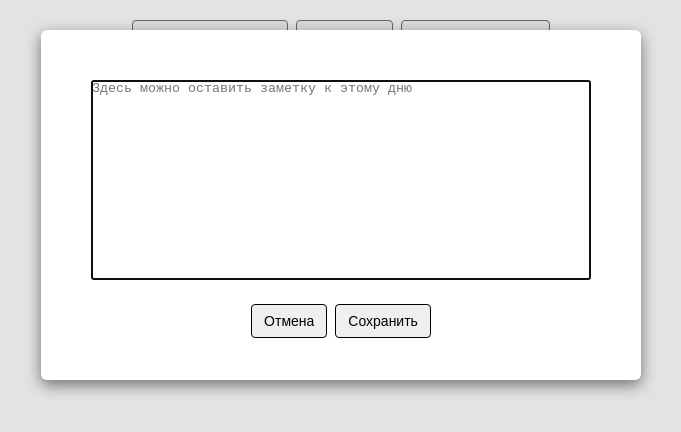
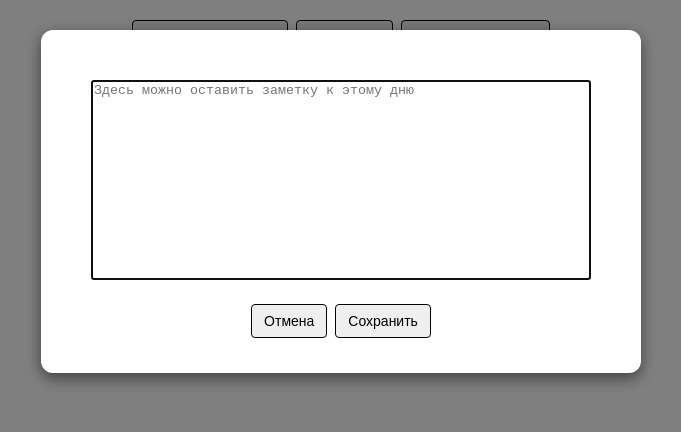
Before and after one commit to monolithphoenix/Calendar, a React (Create React App) app: page / in a window 1280 px wide. Both pictures are taken after a click on the element 640 px from the left and 175 px from the top of the page. Shown: the top 432 px of the page, without its empty margins (299-980 px from the left). Built offline with nearby package versions, Linux system fonts and the light colour scheme.

Commit message:
cleaned styles

```diff
--- a/src/components/calendar/calendar.jsx
+++ b/src/components/calendar/calendar.jsx
@@ -174,7 +174,7 @@ class Calendar extends Component {
         {this.renderCalendar()}
 
         {isModalShow &&
-          <div className={`${styles.modal}${isModalShow ? ' '+styles.modal__show+' '+styles.modal__opasity : ''}`}>
+          <div className={styles.modal}>
             <form className={styles.modal_dialog} onSubmit={this.saveNotes}>
               <textarea className={styles.text_area}
                 placeholder="Здесь можно оставить заметку к этому дню"
--- a/src/components/calendar/calendar.module.css
+++ b/src/components/calendar/calendar.module.css
@@ -18,6 +18,7 @@ th {
 .cell {
     cursor: pointer;
 }
+.btn:hover,
 .cell:hover {
     background-color: #ddd;
 }
@@ -25,26 +26,14 @@ th {
     background-color: #f06fc5;
 }
 .btn {
-    display: inline-block;
     margin: 20px 4px;
     font-weight: 400;
-    text-align: center;
-    white-space: nowrap;
-    vertical-align: middle;
-    -ms-touch-action: manipulation;
-    touch-action: manipulation;
     cursor: pointer;
-    background-image: none;
     border: 1px solid black;
     border-radius: 4px;
     padding: 6px 12px;
     font-size: 14px;
     line-height: 1.42857143;
-    border-radius: 4px;
-    -webkit-user-select: none;
-    -moz-user-select: none;
-    -ms-user-select: none;
-    user-select: none;
 }
 
 .modal {
@@ -53,29 +42,16 @@ th {
     right: 0;
     bottom: 0;
     left: 0;
-    z-index: 1050;
-    display: none;
-    overflow: hidden;
-    -webkit-overflow-scrolling: touch;
-    background-color: rgba(200,200,200,0.5);
-    opacity: 0;
-    transition: opacity .5s linear;
-}
-.modal.modal__show {
-    display: block;
-}
-.modal.modal__opasity {
-        opacity: 1;
-    transition: opacity .5s linear;
+    z-index: 100500;
+    background-color: rgba(0,0,0,0.5);
 }
 .modal_dialog {
     box-sizing: border-box;
     width: 600px;
-    height: 350px;
     margin: 30px auto;
     padding: 50px 50px 15px;
     background-color: #fff;
-    border-radius: 6px;
+    border-radius: 12px;
     box-shadow: 0 5px 15px rgba(0,0,0,.5);
 }
 .text_area {
@@ -83,5 +59,4 @@ th {
     resize: none;
     width: 500px;
     height: 200px;
-    padding: 0;
 }
```
